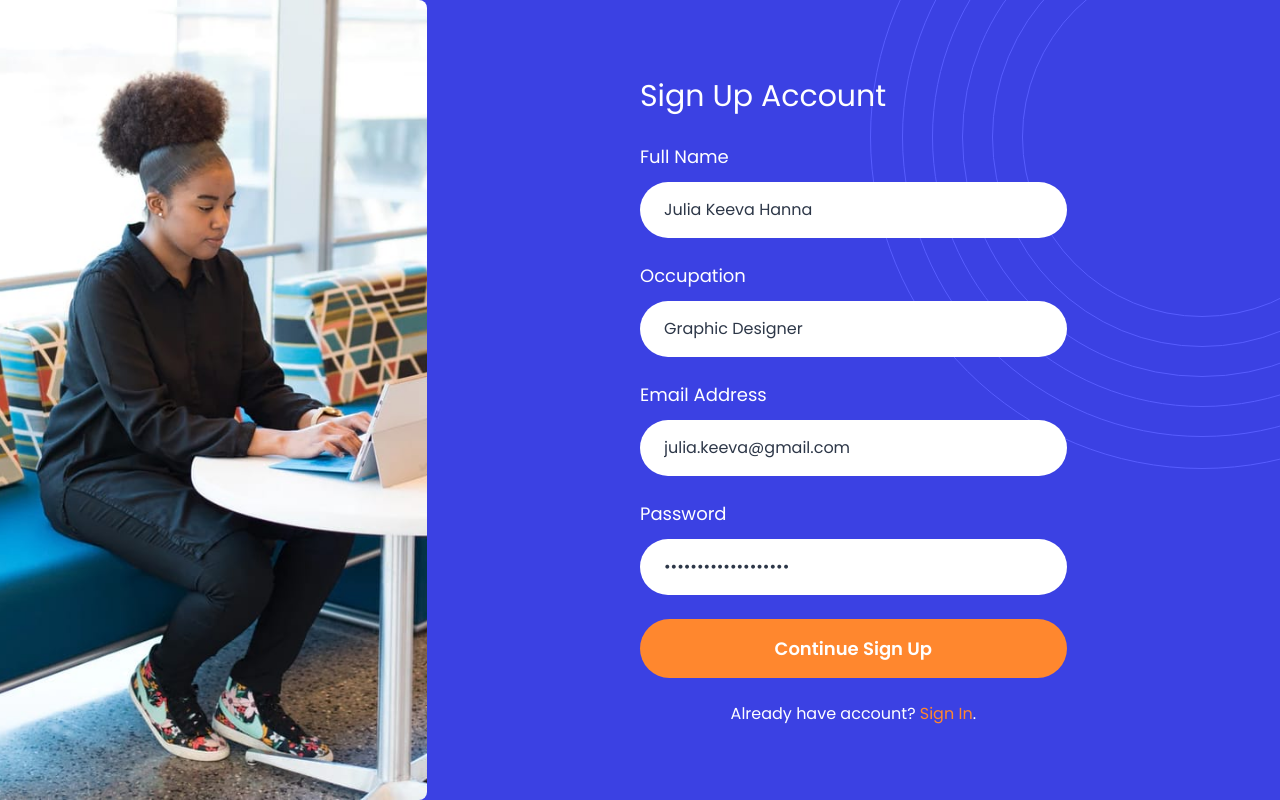
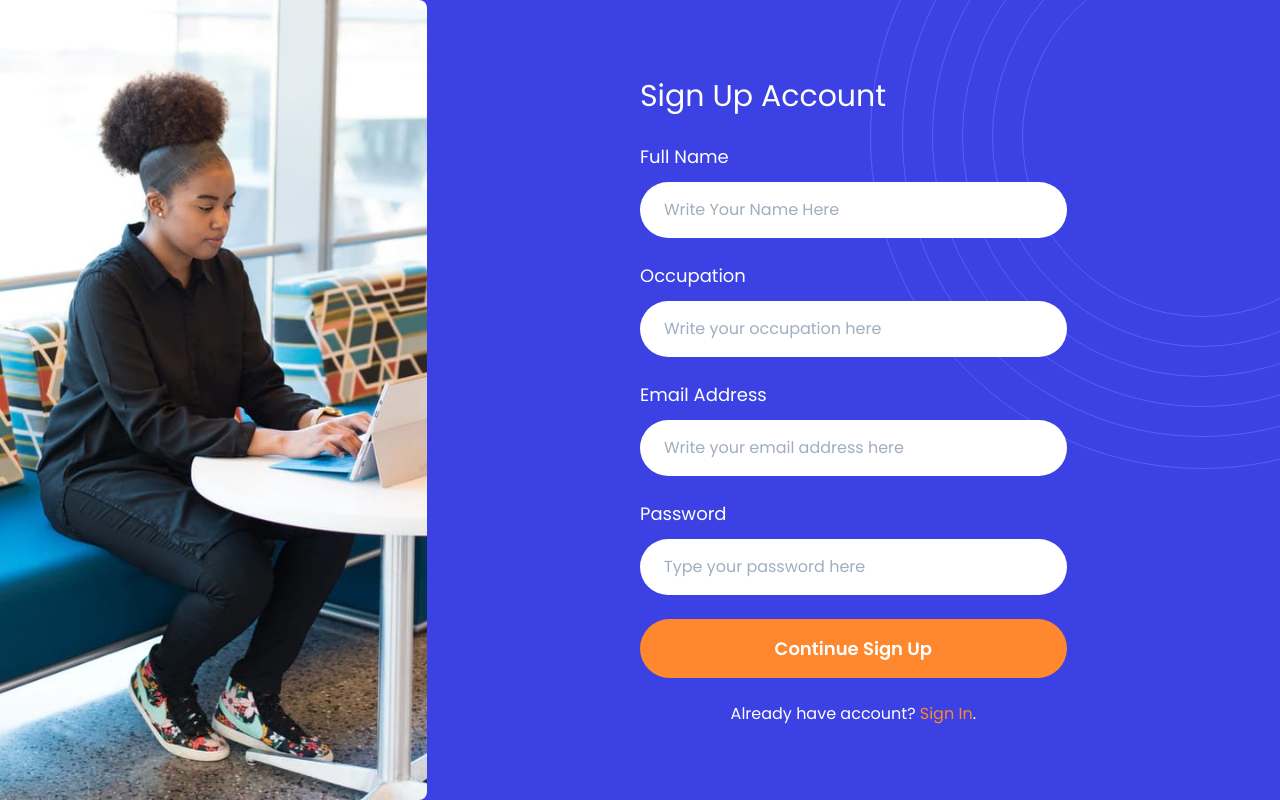
Before and after one commit to rifaimartin/backer-startup-fe, a Nuxt app: page /register in a window 1280 px wide. Built offline with nearby package versions, Linux system fonts and the light colour scheme.

Commit message:
feat(register): integrate feature register

```diff
--- a/pages/register.vue
+++ b/pages/register.vue
@@ -11,7 +11,7 @@
             <label class="font-normal text-lg text-white block mb-3">Full Name</label>
             <input type="text"
               class="auth-form focus:outline-none focus:bg-purple-hover focus:shadow-outline focus:border-purple-hover-stroke focus:text-gray-100"
-              placeholder="Write Your Name Here" value="Julia Keeva Hanna" />
+              placeholder="Write Your Name Here" v-model="register.name" />
           </div>
         </div>
         <div class="mb-6">
@@ -19,7 +19,7 @@
             <label class="font-normal text-lg text-white block mb-3">Occupation</label>
             <input type="text"
               class="auth-form focus:outline-none focus:bg-purple-hover focus:shadow-outline focus:border-purple-hover-stroke focus:text-gray-100"
-              placeholder="Write your occupation here" value="Graphic Designer" />
+              placeholder="Write your occupation here" v-model="register.occupation" />
           </div>
         </div>
         <div class="mb-6">
@@ -27,7 +27,7 @@
             <label class="font-normal text-lg text-white block mb-3">Email Address</label>
             <input type="email"
               class="auth-form focus:outline-none focus:bg-purple-hover focus:shadow-outline focus:border-purple-hover-stroke focus:text-gray-100"
-              placeholder="Write your email address here" value="julia.keeva@gmail.com" />
+              placeholder="Write your email address here" v-model="register.email" />
           </div>
         </div>
         <div class="mb-6">
@@ -35,12 +35,12 @@
             <label class="font-normal text-lg text-white block mb-3">Password</label>
             <input type="password"
               class="auth-form focus:outline-none focus:bg-purple-hover focus:shadow-outline focus:border-purple-hover-stroke focus:text-gray-100"
-              placeholder="Type your password here" value="nasigorenglimaribbu" />
+              placeholder="Type your password here" v-model="register.password"  @keyup.enter="userRegister"/>
           </div>
         </div>
         <div class="mb-6">
           <div class="mb-4">
-            <button @click="$router.push({ path: '/upload' })"
+            <button @click="userRegister"
               class="block w-full bg-orange-button hover:bg-green-button text-white font-semibold px-6 py-4 text-lg rounded-full">
               Continue Sign Up
             </button>
@@ -59,7 +59,30 @@
 
 <script>
   export default {
-    layout: 'auth'
+    layout: 'auth',
+    data() {
+      return {
+        register: {
+          name: '',
+          email: '',
+          occupation: '',
+          password: ''
+        }
+      }
+    },
+    methods: {
+      async userRegister() {
+        try {
+          let response = await this.$axios.post('api/v1/users', this.register)
+          console.log("🚀 ~ file: register.vue ~ line 77 ~ userRegister ~ response", response)
+          this.$auth.setUserToken(response.data.data.token).then(() => this.$router.push({
+            path: '/upload'
+          }))
+        } catch (error) {
+          console.log("🚀 ~ file: register.vue ~ line 82 ~ userRegister ~ error", error)
+        }
+      }
+    }
   }
 </script>
 
```
